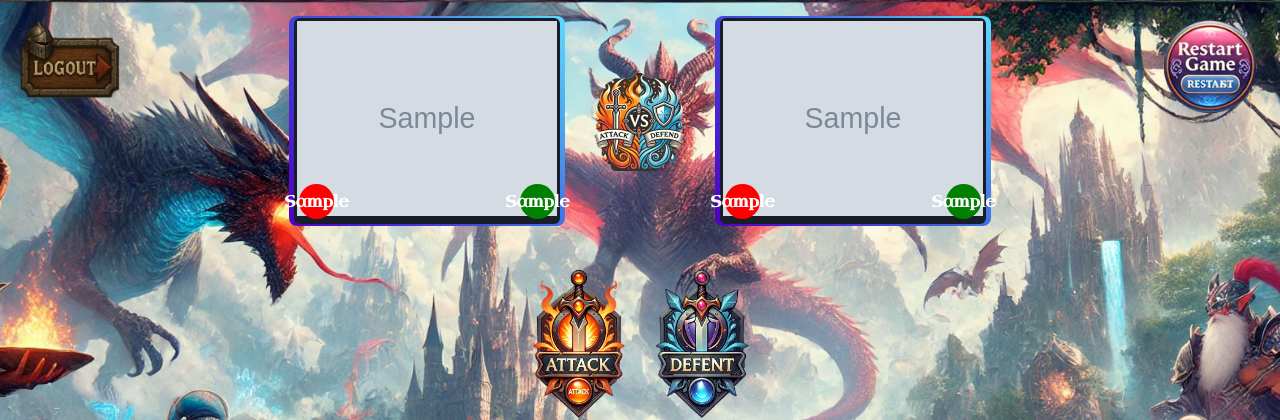
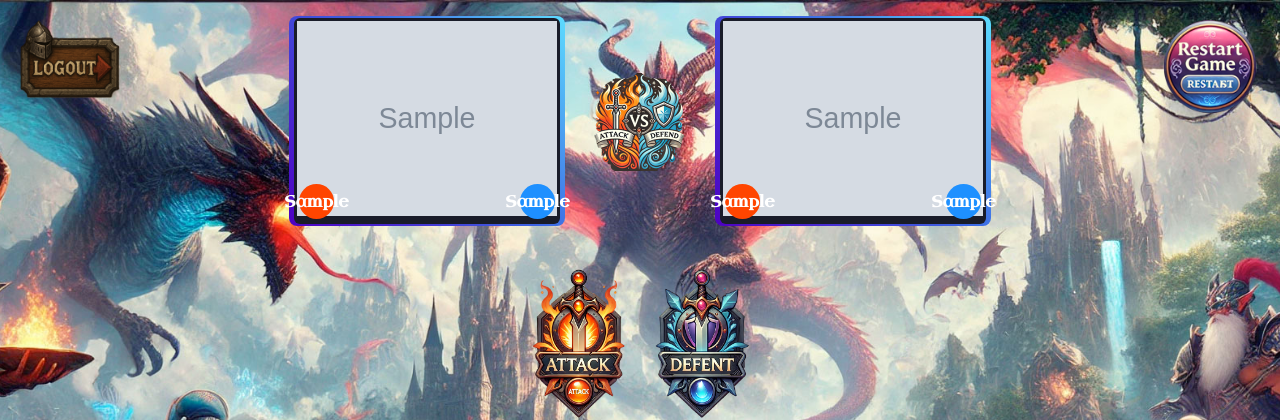
Before and after one commit to Zhenyax14/vsgame, a PHP site: page /Proyecto/show.php in a window 1280 px wide. Shown: the top 420 px of the page. Run offline with PHP 8.4, Linux system fonts and the light colour scheme; tables that the repository leaves empty or names only in its code hold one stand-in row (values such as "Sample post"); grey boxes marked "Sample" are stand-in pictures.

Commit message:
ajustes en css

```diff
--- a/assets/css/styles.css
+++ b/assets/css/styles.css
@@ -371,7 +371,7 @@ h2 {
     width: 35px;
     height: 35px;
     border-radius: 50%;
-    background-color: red;
+    background-color: orangered;
     color: white;
     display: flex;
     align-items: center;
@@ -386,7 +386,7 @@ h2 {
     width: 35px;
     height: 35px;
     border-radius: 50%;
-    background-color: green;
+    background-color: dodgerblue;
     color: white;
     display: flex;
     align-items: center;
```
